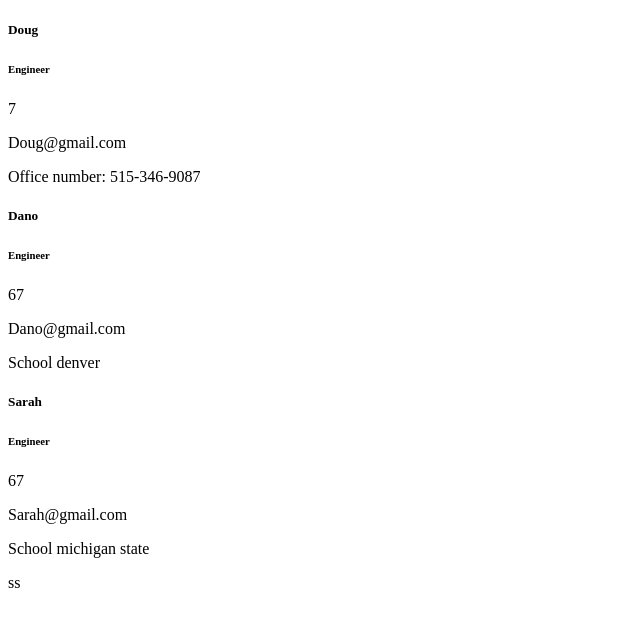
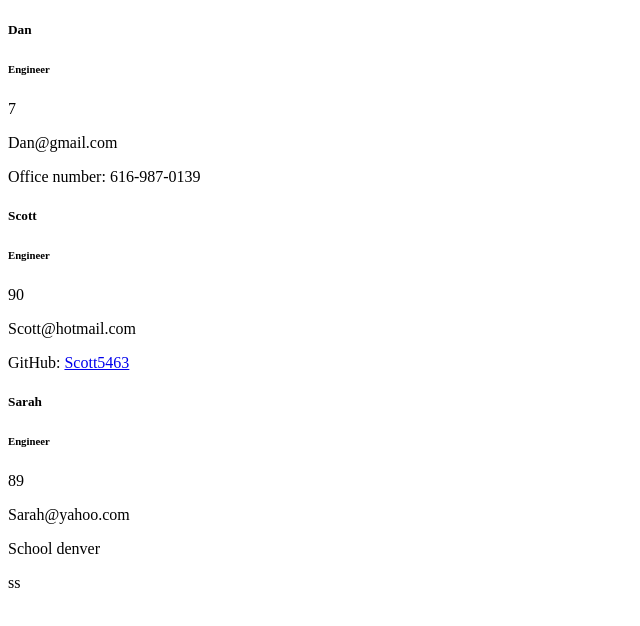
Before and after one commit to Danfirech/Team-Generator, a website: page dist/index.html in a window 1280 px wide. Shown: the whole page, without its empty margins (0-640 px from the left). Drawn offline with Linux system fonts and the light colour scheme.

```diff
--- a/dist/index.html
+++ b/dist/index.html
@@ -12,24 +12,24 @@
 
    <div class="col">
     <div class="card">
-      <h5 class="card-title">Doug</h5>
+      <h5 class="card-title">Dan</h5>
       <h6 class="card-text">Engineer</h6>
       <div class="card-body">
 
       <p class="card-text">7</p>
-      <p class="card-text">Doug@gmail.com</p>
-      <p class="card-text">Office number: 515-346-9087</p>
+      <p class="card-text">Dan@gmail.com</p>
+      <p class="card-text">Office number: 616-987-0139</p>
 
       </div>
     </div> <div class="col">
     <div class="card">
-      <h5 class="card-title">Dano</h5>
+      <h5 class="card-title">Scott</h5>
       <h6 class="card-text">Engineer</h6>
       <div class="card-body">
 
-      <p class="card-text">67</p>
-      <p class="card-text">Dano@gmail.com</p>
-      <p class="card-text">School denver</p>
+      <p class="card-text">90</p>
+      <p class="card-text">Scott@hotmail.com</p>
+      <p class="card-text">GitHub: <a href="https://github.com/Scott5463"> Scott5463 </a></p>
 
       </div>
     </div> <div class="col">
@@ -38,9 +38,9 @@
       <h6 class="card-text">Engineer</h6>
       <div class="card-body">
 
-      <p class="card-text">67</p>
-      <p class="card-text">Sarah@gmail.com</p>
-      <p class="card-text">School michigan state</p>
+      <p class="card-text">89</p>
+      <p class="card-text">Sarah@yahoo.com</p>
+      <p class="card-text">School denver</p>
 
       </div>
     </div>
```
